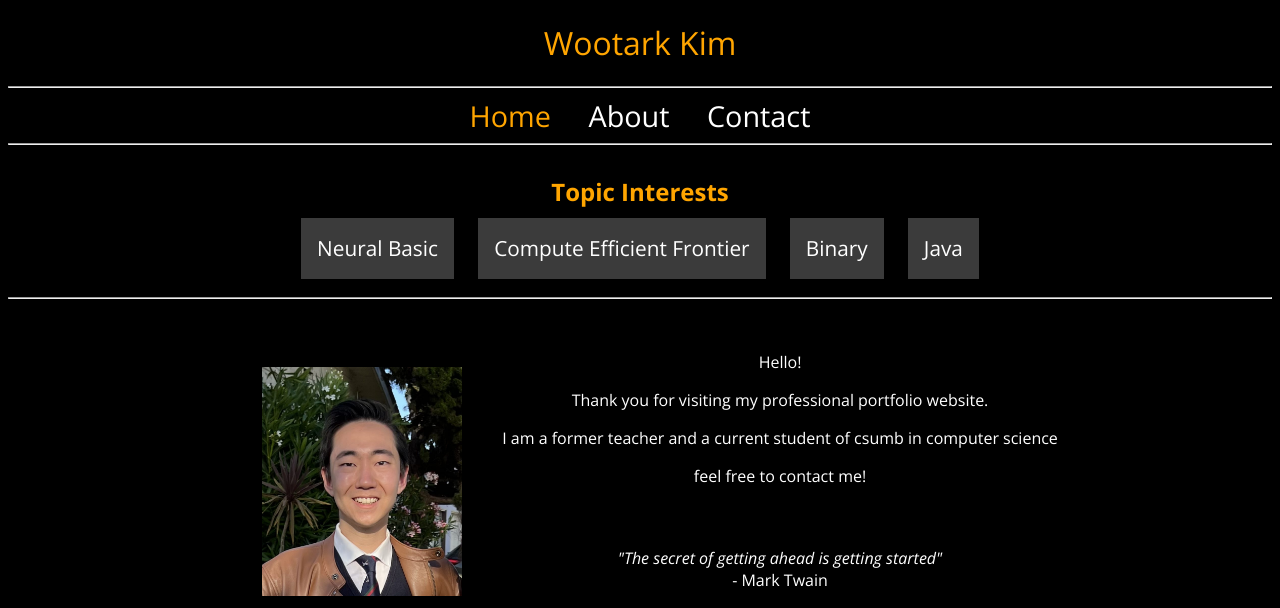
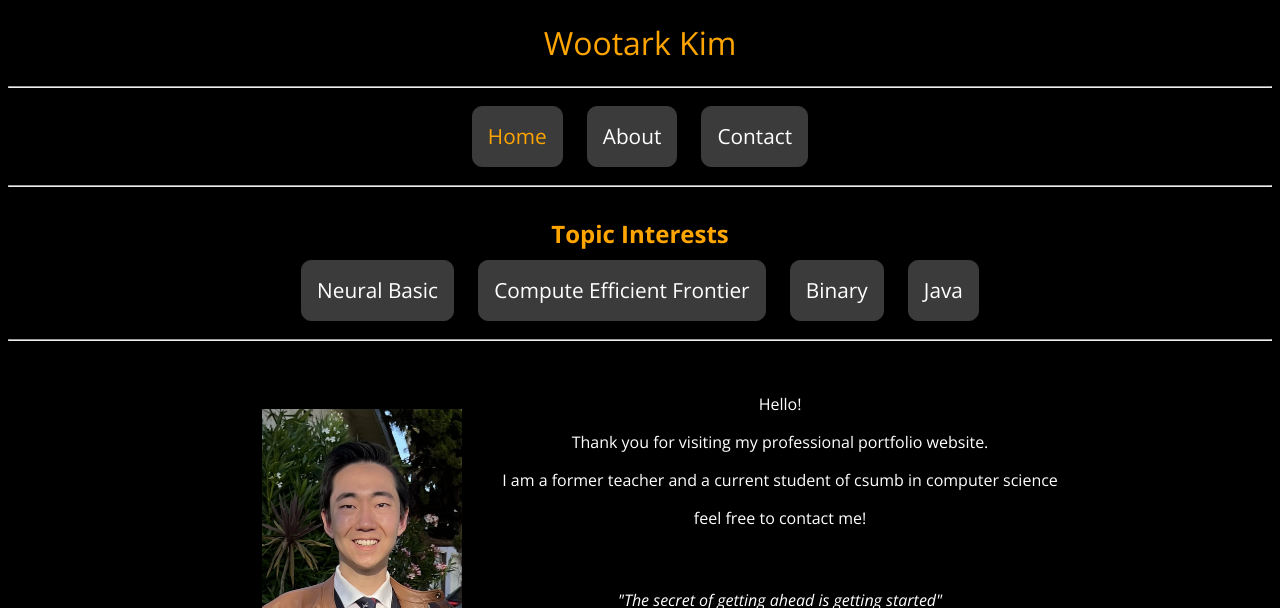
Before and after one commit to Wootark-Kim/wootark.github.io, a plain HTML site: page index.html in a window 1280 px wide. Shown: the top 608 px of the page. Drawn offline with nearby package versions, Linux system fonts and the light colour scheme.

Commit message:
Add files via upload

```diff
--- a/css/styles.css
+++ b/css/styles.css
@@ -1,7 +1,4 @@
-body{
-	background-color:black;
-	color:white;
-}
+
 
 header{
 	color: orange;
@@ -12,11 +9,28 @@ header, main, nav, footer, table, div {
 }
 
 nav a {
+	display: inline-block;
+	height: 40px;
 	padding: 15px;
 	padding-bottom:4px;
-	font-size: 1.8em;
+	font-size: 1.3em;
 	text-decoration: none;
 	color: white;
+	margin: 10px;
+	background-color: #3B3B3B;
+	border: 1px solid #3B3B3B;
+	border-radius: 10px;
+}
+
+nav a:hover {
+	border-bottom: 2px orange solid;
+	color: orange;
+	transition: .9s;
+}
+
+body{
+	background-color:black;
+	color:white;
 }
 
 #interests a {
@@ -27,15 +41,10 @@ nav a {
 	font-size: 1.3em;
 	text-decoration: none;
 	color: white;
-	border: 1px solid #3B3B3B;
 	margin: 10px;
 	background-color: #3B3B3B;
-}
-
-nav a:hover {
-	border-bottom: 2px orange solid;
-	color: orange;
-	transition: .9s;
+	border: 1px solid #3B3B3B;
+	border-radius: 10px;
 }
 
 #interests :hover {
--- a/index.html
+++ b/index.html
@@ -1,29 +1,37 @@
 <!DOCTYPE html>
 <html>
-    <head>
+	<head>
 		<meta charset="UTF-8">
 		<title> Wootark Kim: Portfolio </title>
 		<link rel="preconnect" href="https://fonts.googleapis.com">
 		<link rel="preconnect" href="https://fonts.gstatic.com" crossorigin>
 		<link href="https://fonts.googleapis.com/css2?family=Open+Sans:ital,wght@0,300..800;1,300..800&display=swap" rel="stylesheet">
 		<link href="css/styles.css" rel="stylesheet">
-    </head>
+	</head>
 
-    <body>
+	<body>
+		<!-- [HEADER]----------------------------------------------------------------------------------------------------------------- -->
 
 		<header>
 			<h1> Wootark Kim </h1>
-		</header><hr>
+		</header>
 
-		<nav>
+		<hr> <!-- -------------------------------------------------------------------------------------------------------------------- -->
+
+		<nav id="top_nav">
 			<a href="index.html" style="color:orange"> Home </a>
 			<a href="about.html"> About </a>
 			<a href="contact.html"> Contact </a>
-			<br><hr><br>
+		</nav>
+
+		<hr> <!-- -------------------------------------------------------------------------------------------------------------------- -->
+		<br>
+
+		<div id="bottom_id">
 			<div style="font-size: 1.5em; font-weight: bold; color: orange">
 				Topic Interests
 			</div>
-		</nav>
+		</div>
 
 		<nav id="interests">
 			<a href="neural.html"> Neural Basic </a>
@@ -31,7 +39,9 @@
 			<a href="binarys.html"> Binary </a>
 			<a href="founder.html"> Java </a>
 		</nav>
-		<hr><br><br>
+
+		<hr> <!-- [MAIN]-------------------------------------------------------------------------------------------------------------- -->
+		<br><br>
 
 		<main>
 			<figure>
@@ -50,7 +60,9 @@
 			</div>
 		</main>
 
-        <footer>
+		<!-- [FOOTER]------------------------------------------------------------------------------------------------------------------ -->
+
+		<footer>
 			<hr>
 			<img src="img/logo.png" alt="image of csumb logo" width="200"><br>
 			CST336 Internet Programming. 2025; Kim <br>
```
Also changed, not shown: about.html (+3 -5 lines).
